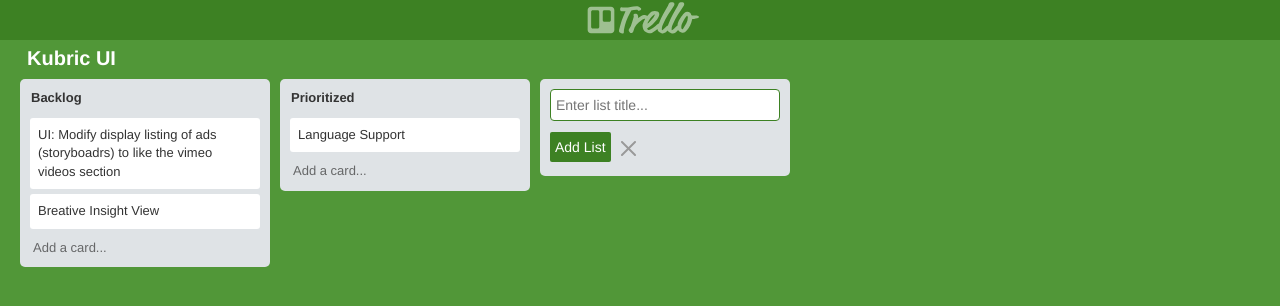
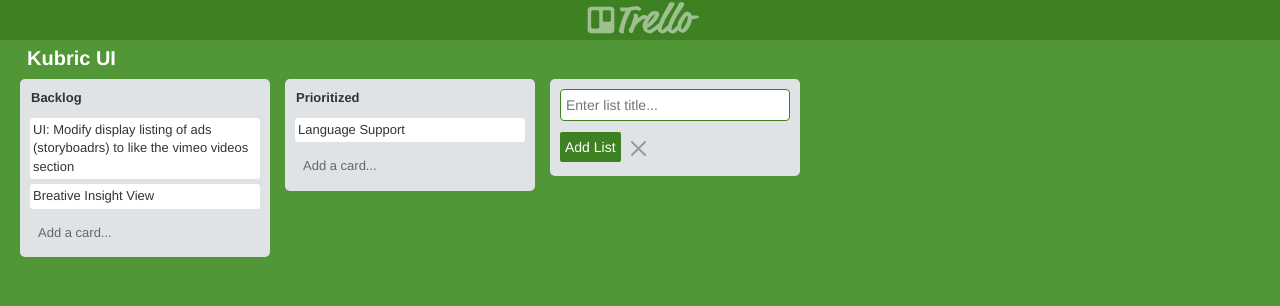
Before and after one commit to prasukjain-2009/trello, a React (Create React App) app: page / in a window 1280 px wide. Shown: the top 306 px of the page. Built offline with nearby package versions, Linux system fonts and the light colour scheme.

Commit message:
updated background color of onhover buttons

```diff
--- a/src/css/boardBody.css
+++ b/src/css/boardBody.css
@@ -5,6 +5,8 @@
 
 .list-obj {
     padding: 5px;
+    margin: 5px;
+    margin-right: 10px;
     width: 250px;
     background-color: #dfe3e6;
     border-radius: 5px;
--- a/src/css/list.css
+++ b/src/css/list.css
@@ -2,6 +2,13 @@
     display: none;
     float: right;
     top: 0;
+    padding: 5px;
+    padding-left:8px;
+    padding-right: 8px;
+    border-radius: 4px;
+}
+.list-delete-div:hover {
+    background-color: #c8d2d2;
 }
 
 .list-obj:hover .list-delete-div {
@@ -18,24 +25,35 @@
 .card {
     background-color: white;
     margin: 5px;
-    padding: 8px;
+    padding: 3px;
     border-radius: 3px;
     font-size: 13px;
+    cursor: pointer;
 }
-
 .card.hidden {
     display: none;
 }
 
 .new-card {
-    margin: 5px;
+    padding: 5px;
+    border-radius:4px;
+}
+.card-content{
+    padding: 5px
 }
 
 .new-card-btn {
     cursor: pointer;
     opacity: .7;
     padding-left: 3px;
-    margin-top: 10px;
+    margin:5px;
+}
+.new-card:hover{
+    background-color: #ccc
+}
+
+.new-card.active:hover{
+    background-color: #dfe3e6
 }
 
 .new-card.active .new-card-btn {
@@ -71,24 +89,33 @@
 
 #add-card-cancel {
     background-color: transparent;
-    height: 25px;
     margin: 5px;
-    padding: 5px;
-    /* font-weight: lighter; */
+    padding: 7px;
+    height: 30px;
+}
+#add-card-cancel:hover{
+    background-color: #c2c2b8
 }
 
 .delete-btn {
-    height: 10px;
-    width: 10px;
+    height: 13px;
+    width: 13px;
 }
 
 .card:hover .card-delete-div {
     opacity: .7;
     display: block;
 }
+.card-delete-div:hover{
+    background-color: #d8e2e2
+}
 
 .card-delete-div {
     display: none;
     float: right;
     top: 0;
+    padding: 5px;
+    padding-left:8px;
+    padding-right: 8px;
+    border-radius:4px
 }
```
